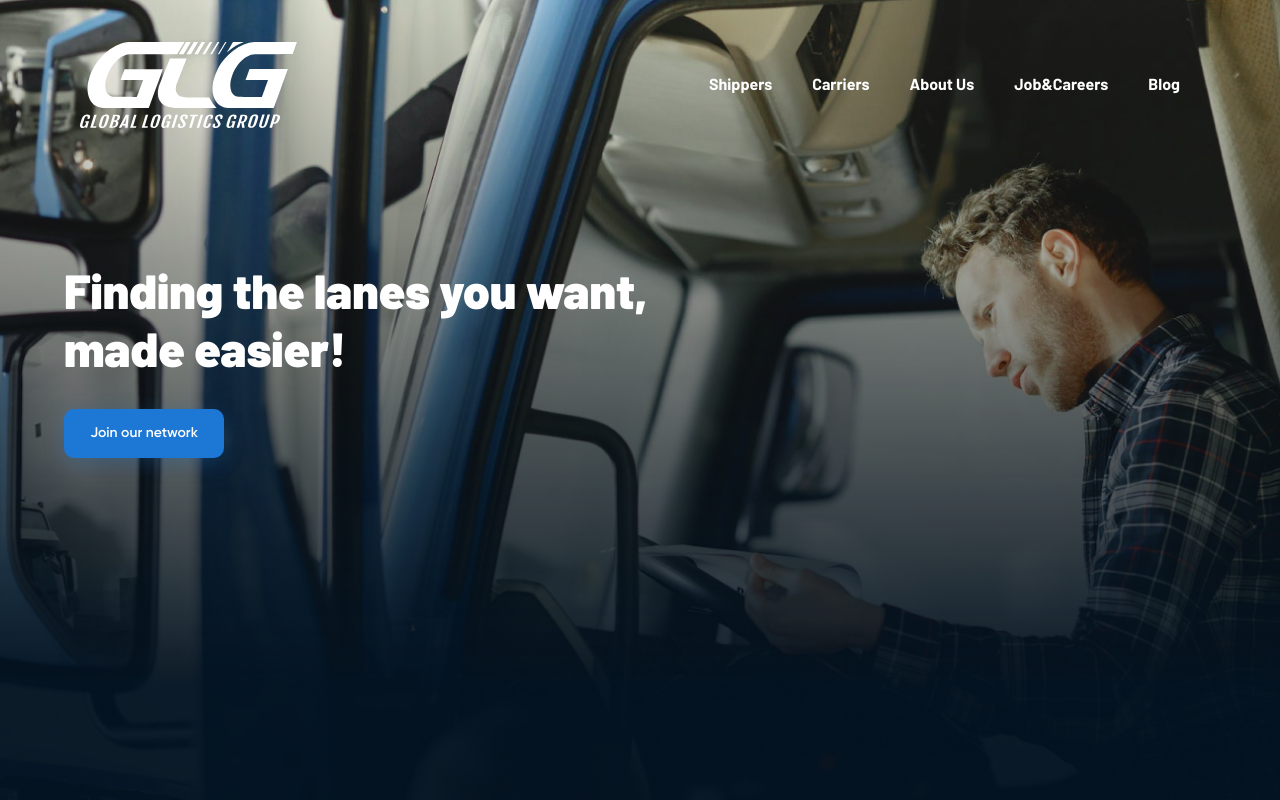
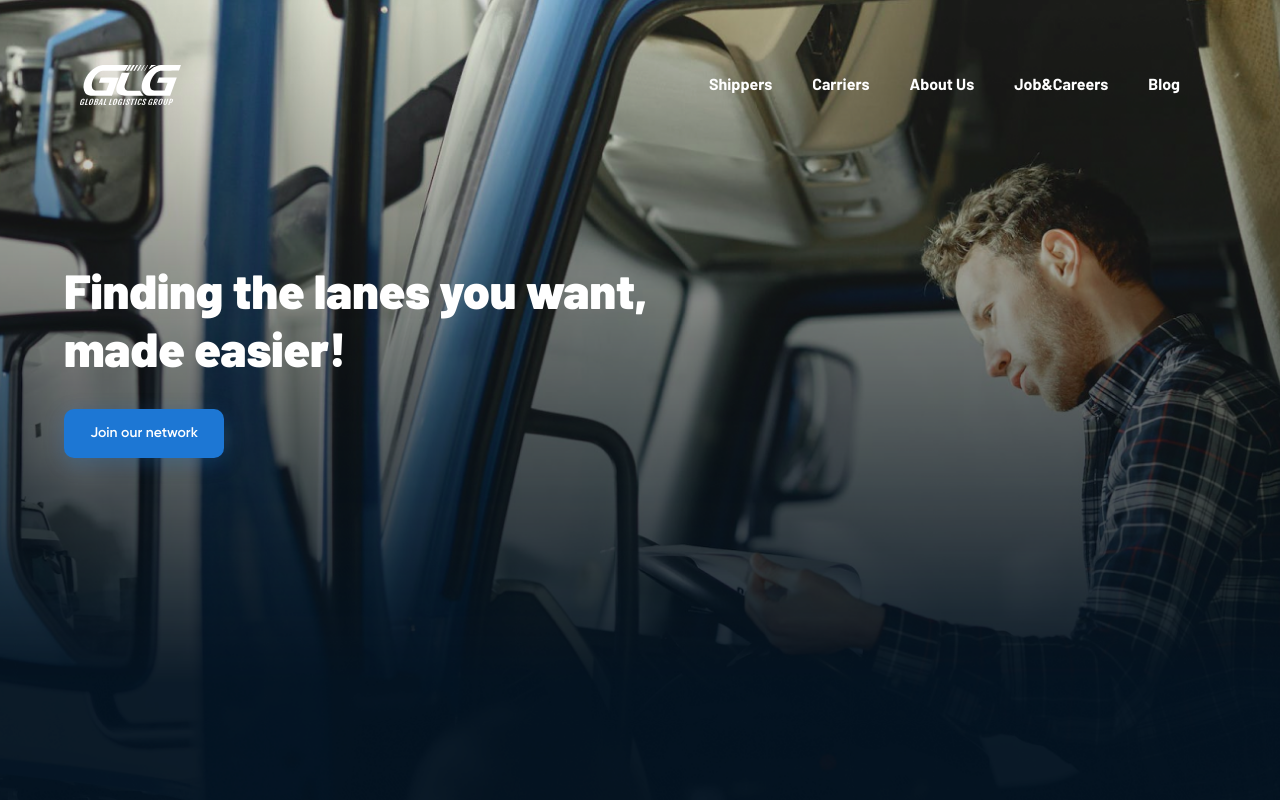
Before and after one commit to hectorRperez/glg-front-react, a React (Vite) app: page / in a window 1280 px wide. Shown: the top 800 px of the page. Built offline with nearby package versions, Linux system fonts and the light colour scheme; some icons are missing; a web font is replaced by a local one.

Commit message:
navbar scroll efect ready

```diff
--- a/src/components/Header/Navbar.jsx
+++ b/src/components/Header/Navbar.jsx
@@ -1,12 +1,11 @@
-import React from 'react'
+import { React, useState } from 'react'
 
 import styled from "styled-components";
 
 import Logo from "../../assets/img/logo-white.svg";
 
 const Container = styled.div`
-	height: 80vh;
-	position: absolute;
+	position: relative;
 	top: 0;
 	right: 0;
 	left: 0;
@@ -19,12 +18,16 @@
 `
 
 const Nav = styled.nav`
+  background-color: transparent;
 	padding:42px 80px;
 	display:flex;
     justify-content: space-between;
 	width: 100%;
-	position: relative;
+  top: 0;
+  left: 0;
+	position: fixed;
 	z-index: 10;
+  transition: all 0.5s ease;
 `
 
 const Menu = styled.div`
@@ -37,10 +40,23 @@
 `
 
 export default function Navbar() {
+
+  const [navbar, setNavbar] = useState(false);
+
+  const changeBackground = () => {
+    if (window.scrollY >= 80) {
+      setNavbar(true)
+    } else {
+      setNavbar(false)
+    }
+  }
+
+  window.addEventListener("scroll", changeBackground)
+
   return (
     <Container>
       <Wrapper>
-				<Nav>
+        <Nav className={navbar ? "activeNavScroll" : " "}>
           <img src={Logo} alt="" />
           <Menu>
             <MenuItem>
--- a/src/components/Header/styles.css
+++ b/src/components/Header/styles.css
@@ -1,3 +1,8 @@
+.activeNavScroll {
+  padding: 20px !important;
+  background-color: #041320 !important;
+}
+
 .swiper {
   width: 100%;
   height: 100%;
```
Lines whose indentation alone changed are shown as unchanged.
